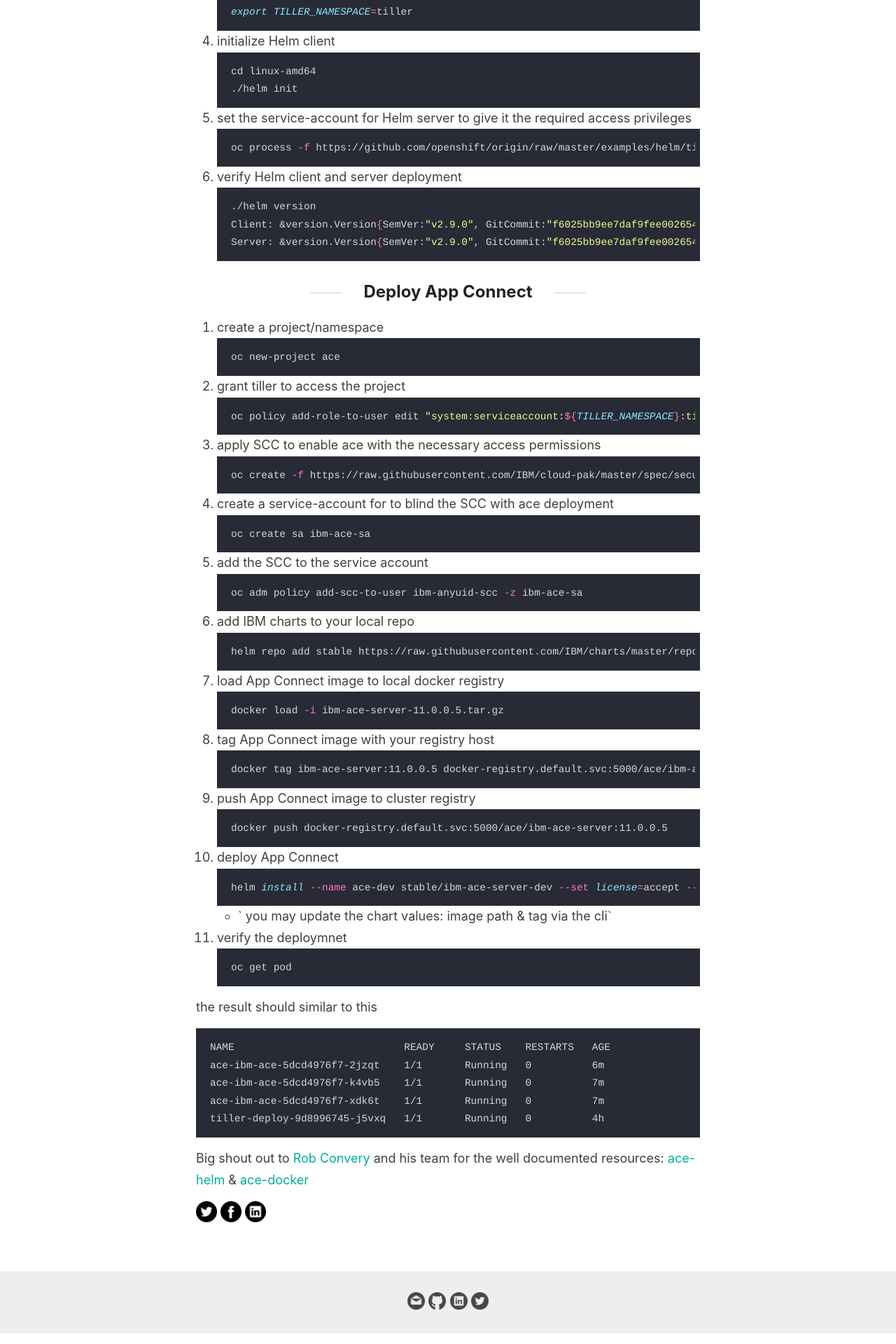
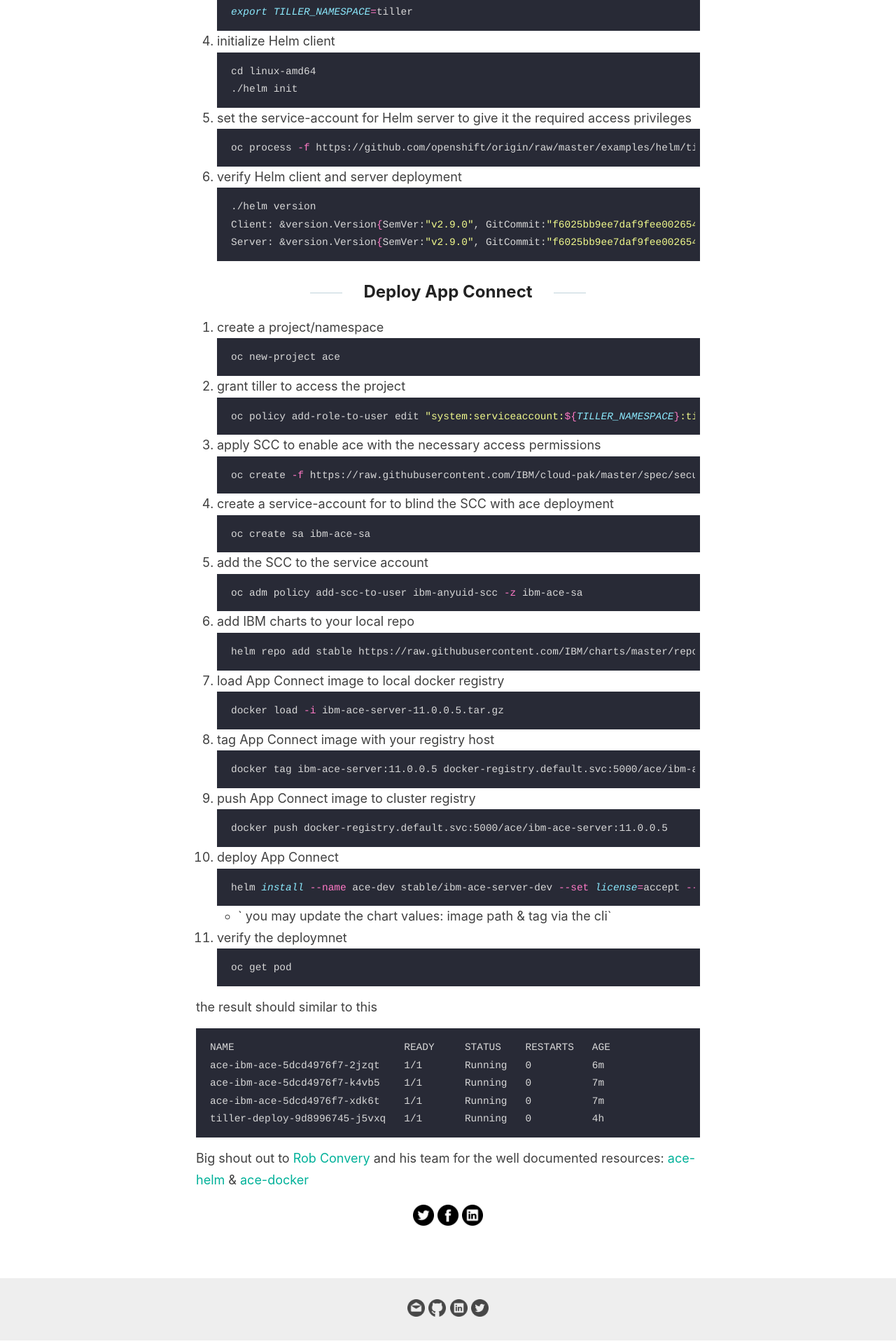
Before and after one commit to RashidAljohani/localhost, a Jekyll site: the page built from _posts/2019-9-20-deploy-ace-on-openshift.md, in a window 1280 px wide. Shown: the part 1167-3087 px from the top of the page at 70% size. Built offline with Jekyll 4.4.1, drawn with Linux system fonts in a browser that asks for light colours; comment, search, counter and statistics services are not loaded.

Commit message:
update blog-share block css

```diff
--- a/assets/style.scss
+++ b/assets/style.scss
@@ -176,6 +176,12 @@
 .share-box {
   font-weight: bold;
   color: #222;
+}
+
+.share-blog{
+  margin: 20px auto;
+  display: block;
+  text-align: center;
 }
 
 .share-blog img{
```
